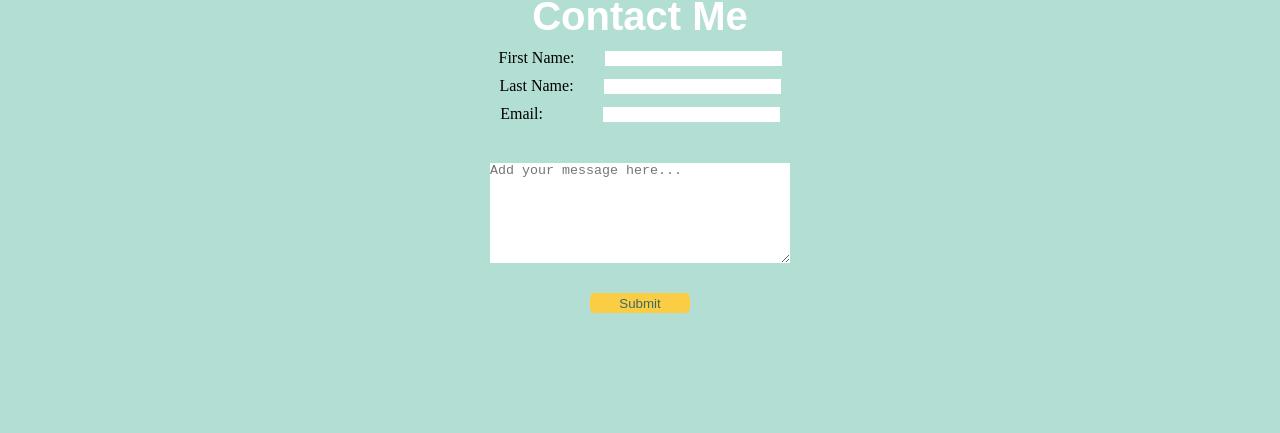
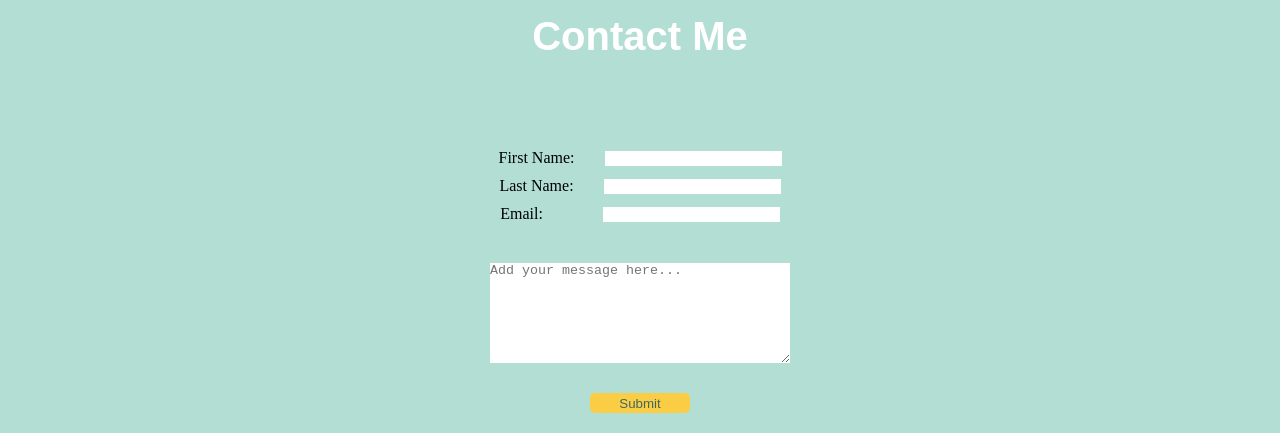
Before and after one commit to awill00/Portfolio-Project, a plain HTML site: page index.html in a window 1280 px wide. Shown: the part 1109-1542 px from the top of the page. Drawn offline with Linux system fonts and the light colour scheme.

Commit message:
updated input in contact me

```diff
--- a/style.css
+++ b/style.css
@@ -23,6 +23,12 @@ nav {
     color: rgb(72, 119, 115);
     font-family: sans-serif;
     margin: 0 0 0 500px ;
+
+/*navigation menu turns into  hamburger menu*/
+
+@media screen (max-width: 800px) {
+
+}
 }
 
  .dish {
@@ -227,11 +233,13 @@ footer img {
 /*match the font to the rest of the page*/
 }
 
+/*.call-me is the h2 for Contact Me*/
 .call-me {
     text-align: center;
     font-size: 40px;
     color: white;
     font-family: Arial, sans-serif;
+    padding-top: 20px;
 
 }
 /*tower is the form element */
@@ -240,6 +248,7 @@ footer img {
     display: flex;
     flex-direction: column;
     align-items: center;
+    margin-top: 80px;
 
 }
 
```
